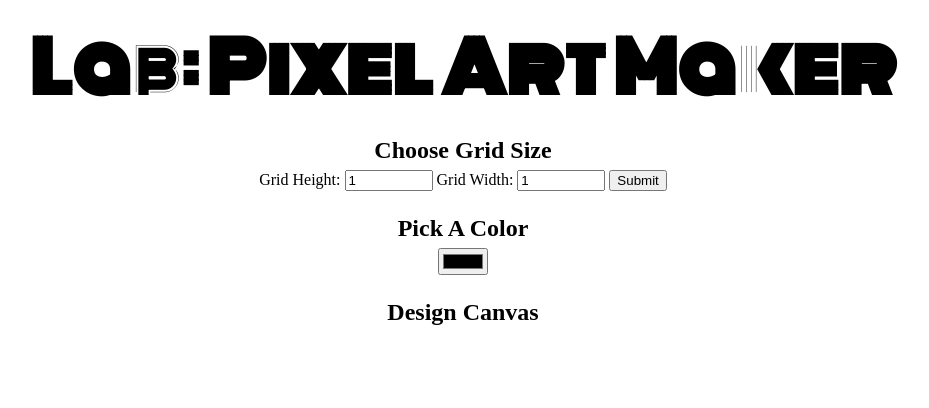
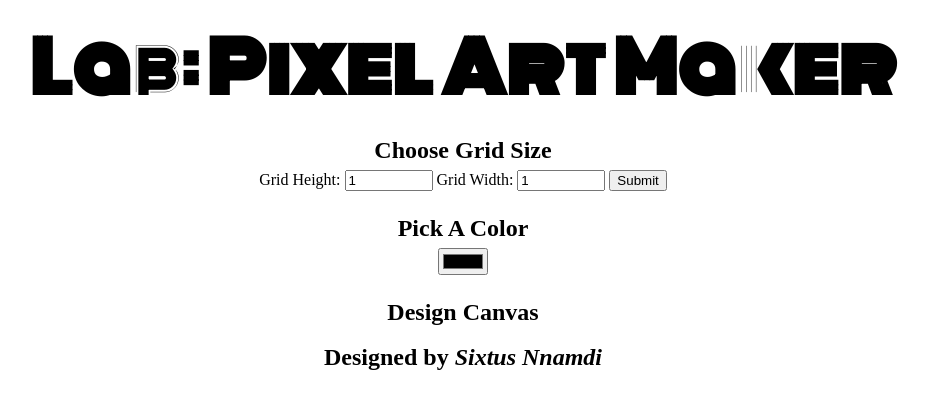
Before and after one commit to sislinigeria/Pixel-Art-Maker, a plain HTML site: page index.html in a window 1280 px wide. Shown: the whole page, without its empty margins (177-1106 px from the left). Drawn offline with Linux system fonts and the light colour scheme.

Commit message:
Update index.html
Add footer and meta data

```diff
--- a/index.html
+++ b/index.html
@@ -4,6 +4,7 @@
     <title>Pixel Art Maker!</title>
     <link rel="stylesheet" href="https://fonts.googleapis.com/css?family=Monoton">
     <link rel="stylesheet" href="styles.css">
+    <meta chartset="UTF-8">
 </head>
 <body>
     <h1>Lab: Pixel Art Maker</h1>
@@ -25,4 +26,10 @@
 
     <script src="designs.js"></script>
 </body>
+<!-- Adding my own footer-->
+    <div class="myFooter">
+    <footer>
+        <h2>Designed by <em>Sixtus Nnamdi</em></h2>
+    </footer>
+    </div>
 </html>
```
